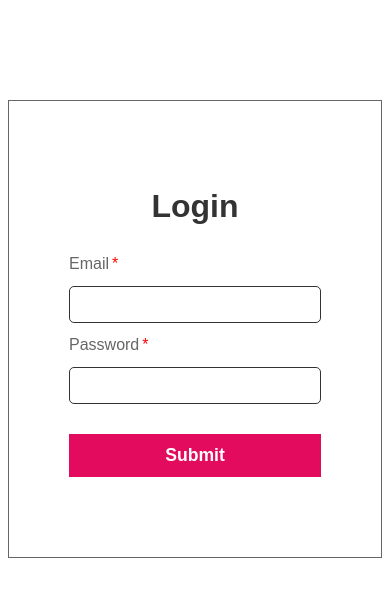
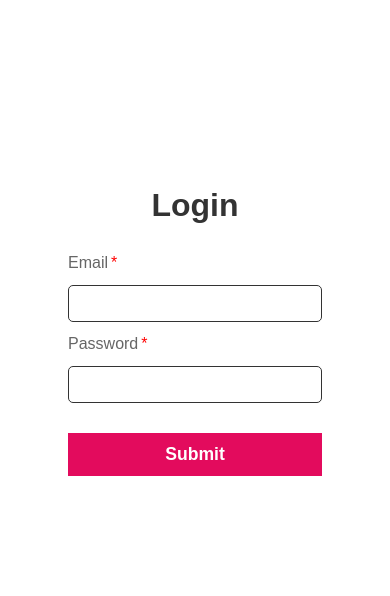
Before and after one commit to niks59-2000/login_form, a plain HTML site: page login.html in a window 390 px wide. Drawn offline with Linux system fonts and the light colour scheme.

Commit message:
removed border in login

```diff
--- a/login.css
+++ b/login.css
@@ -79,7 +79,5 @@ footer a{
     body{
      background:none;
     }
-    .container{
-        border:1px solid #666;
- }
+
 }
```
